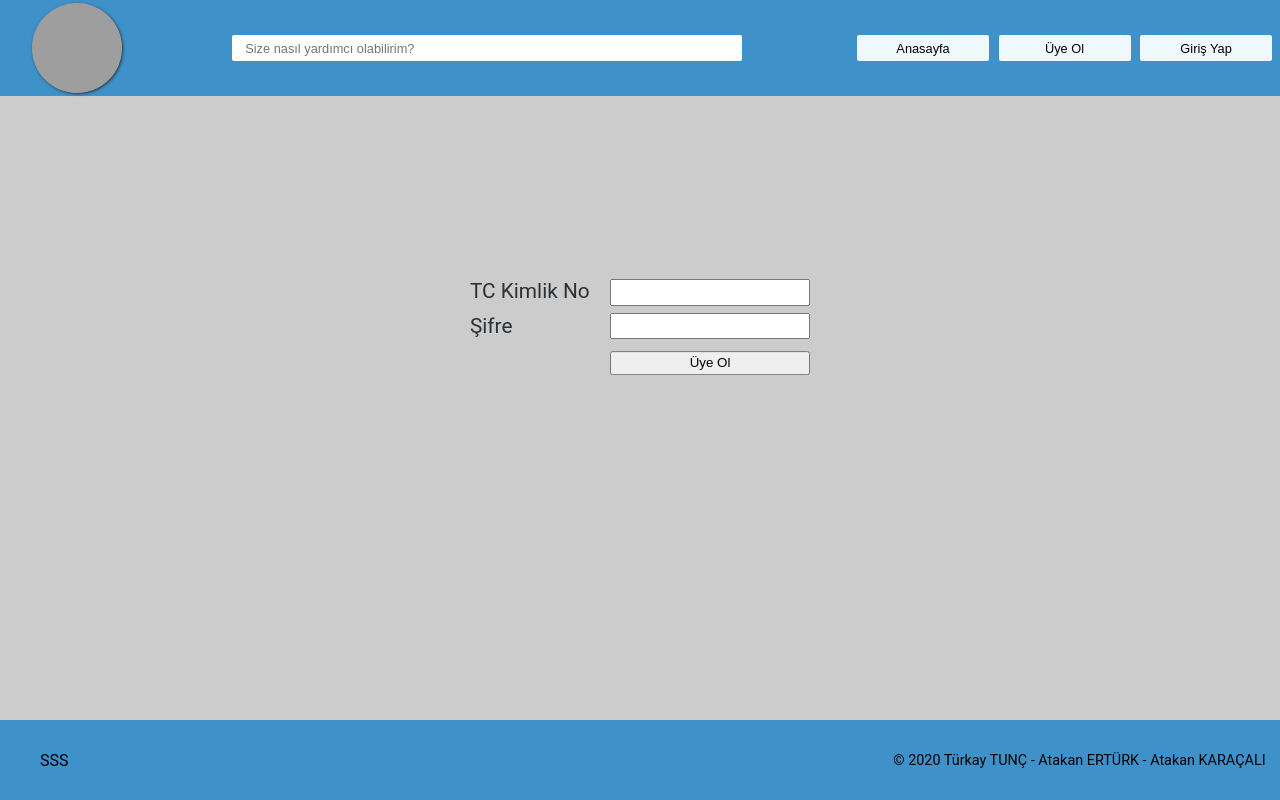
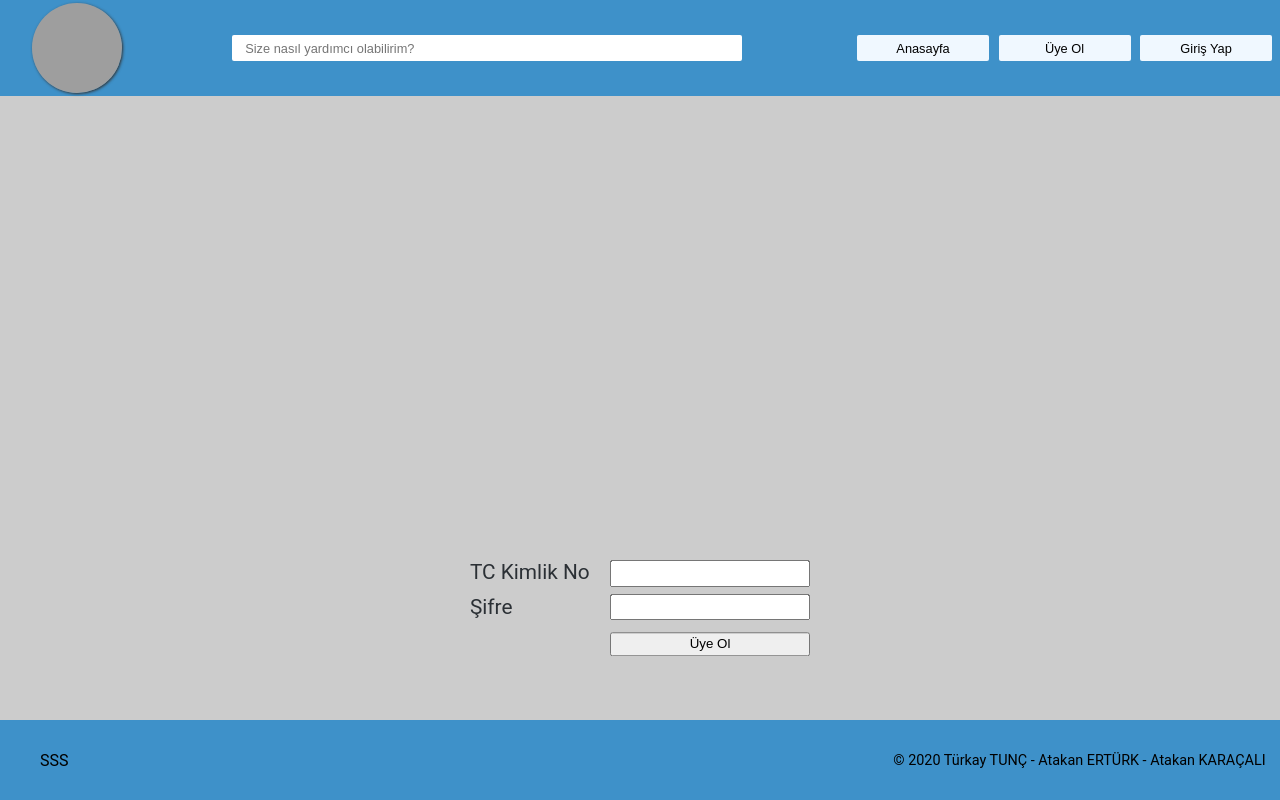
Before and after one commit to turkaytunc/e-secim, a React (Create React App) app: page /e-secim/signup in a window 1280 px wide. Built offline with nearby package versions, Linux system fonts and the light colour scheme; grey boxes are pictures that could not be loaded.

Commit message:
fix: main content layout not working properly

```diff
--- a/src/app.scss
+++ b/src/app.scss
@@ -10,7 +10,6 @@
   display: flex;
   width: 100%;
   margin-top: 50%;
-  transform: translateY(-50%);
   flex-direction: column;
   justify-content: center;
   align-items: center;
@@ -19,24 +18,20 @@
 @media screen and (min-width: 540px) {
   .main-container {
     margin-top: 40%;
-    transform: translateY(-60%);
   }
 }
-@media screen and (min-width: 900px) {
+@media screen and (min-width: 750px) {
   .main-container {
     margin-top: 30%;
-    transform: translateY(-70%);
   }
 }
-@media screen and (min-width: 1200px) {
+@media screen and (min-width: 1000px) {
   .main-container {
     margin-top: 20%;
-    transform: translateY(-80%);
   }
 }
 @media screen and (min-width: 1600px) {
   .main-container {
-    margin-top: 0%;
-    transform: translateY(-20%);
+    margin-top: 10%;
   }
 }
```
